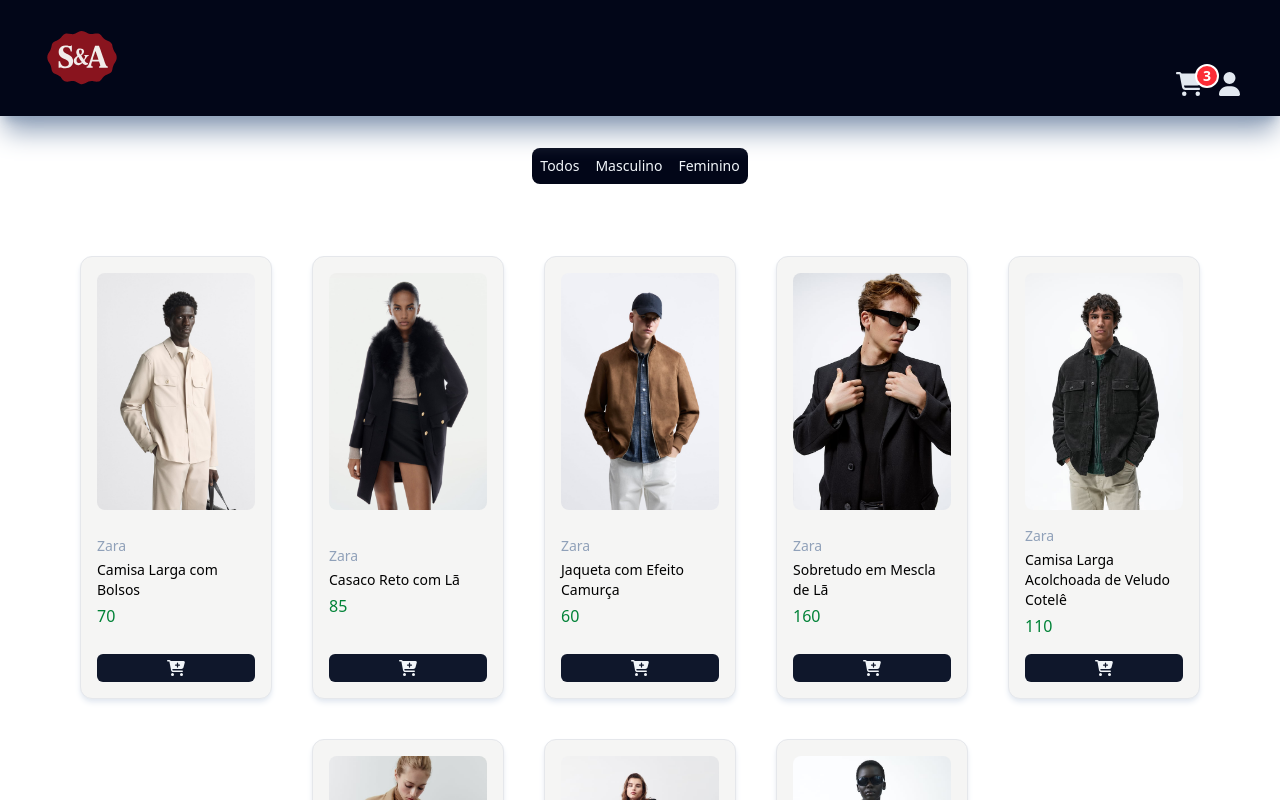
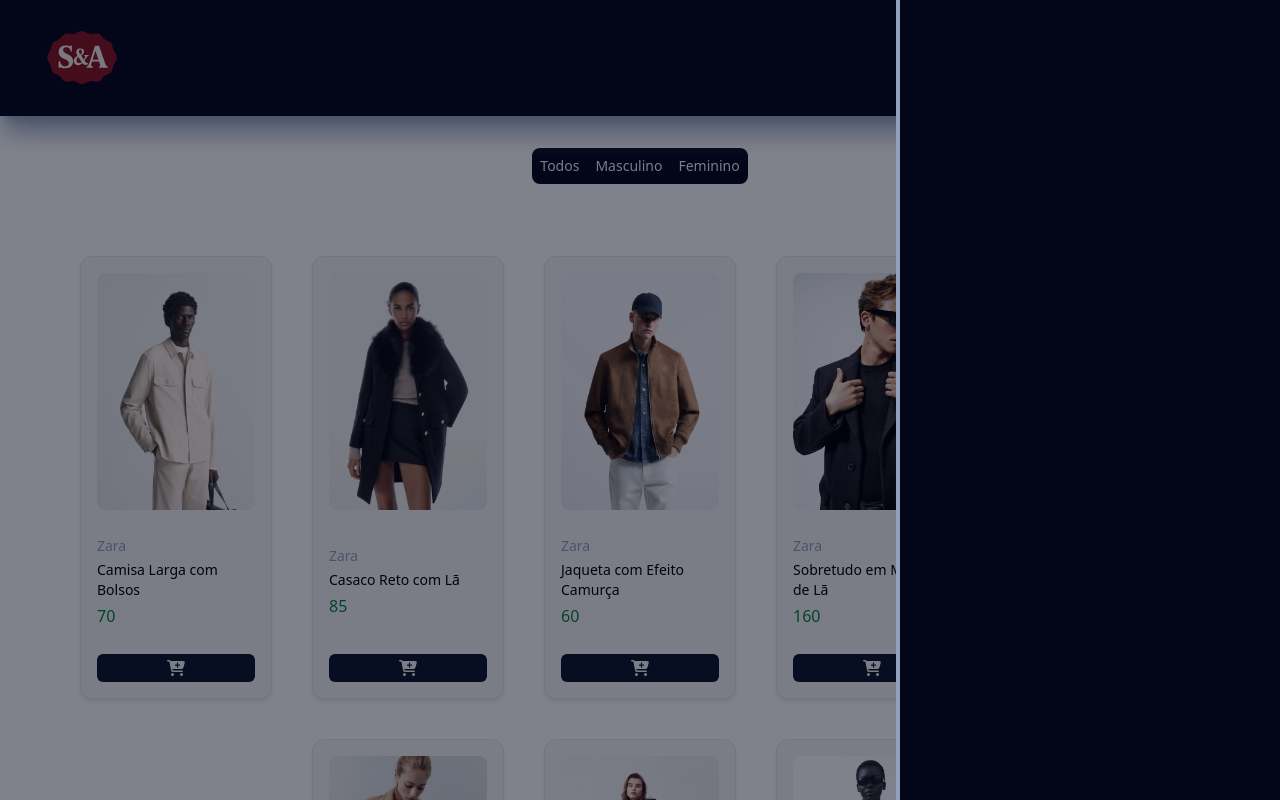
Before and after one commit to Diogo-seabra/S-A, a React (Vite) app: page / in a window 1280 px wide. Shown: the top 800 px of the page. Built offline with nearby package versions, Linux system fonts and the light colour scheme.

Commit message:
Criando a seção do carrinho

```diff
--- /dev/null
+++ b/src/components/Cart/CartOverlay.jsx
@@ -0,0 +1,25 @@
+import { useState } from 'react';
+
+const CartOverlay = () => {
+    const [isCartOpen, setIsCartOpen] = useState(true);
+
+    return (
+        <div className={`h-screen w-screen fixed top-0 left-0 z-50`}>
+            <section
+                id='outside-of-cart'
+                onClick={() => setIsCartOpen(false)}
+                className={`absolute top-0 left-0 w-full h-full bg-slate-950 transition-opacity duration-500 ${
+                    isCartOpen ? 'opacity-50' : 'opacity-0 pointer-events-none'
+                }`}
+            ></section>
+            <section
+                id='inside-of-cart'
+                className={`absolute top-0 right-0 h-full bg-slate-950 min-w-96 w-1/4 border-l-4 border-slate-400 p-5 flex flex-col justify-between text-white transform transition-transform duration-500 ${
+                    isCartOpen ? 'translate-x-0' : 'translate-x-full'
+                }`}
+            ></section>
+        </div>
+    );
+};
+
+export default CartOverlay;
--- a/src/pages/Homepage/Home.jsx
+++ b/src/pages/Homepage/Home.jsx
@@ -1,7 +1,13 @@
+import CartOverlay from '../../components/Cart/CartOverlay';
 import MainSection from './MainSection';
 
 const Home = () => {
-    return <MainSection />;
+    return (
+        <>
+            <CartOverlay />
+            <MainSection />;
+        </>
+    );
 };
 
 export default Home;
```
